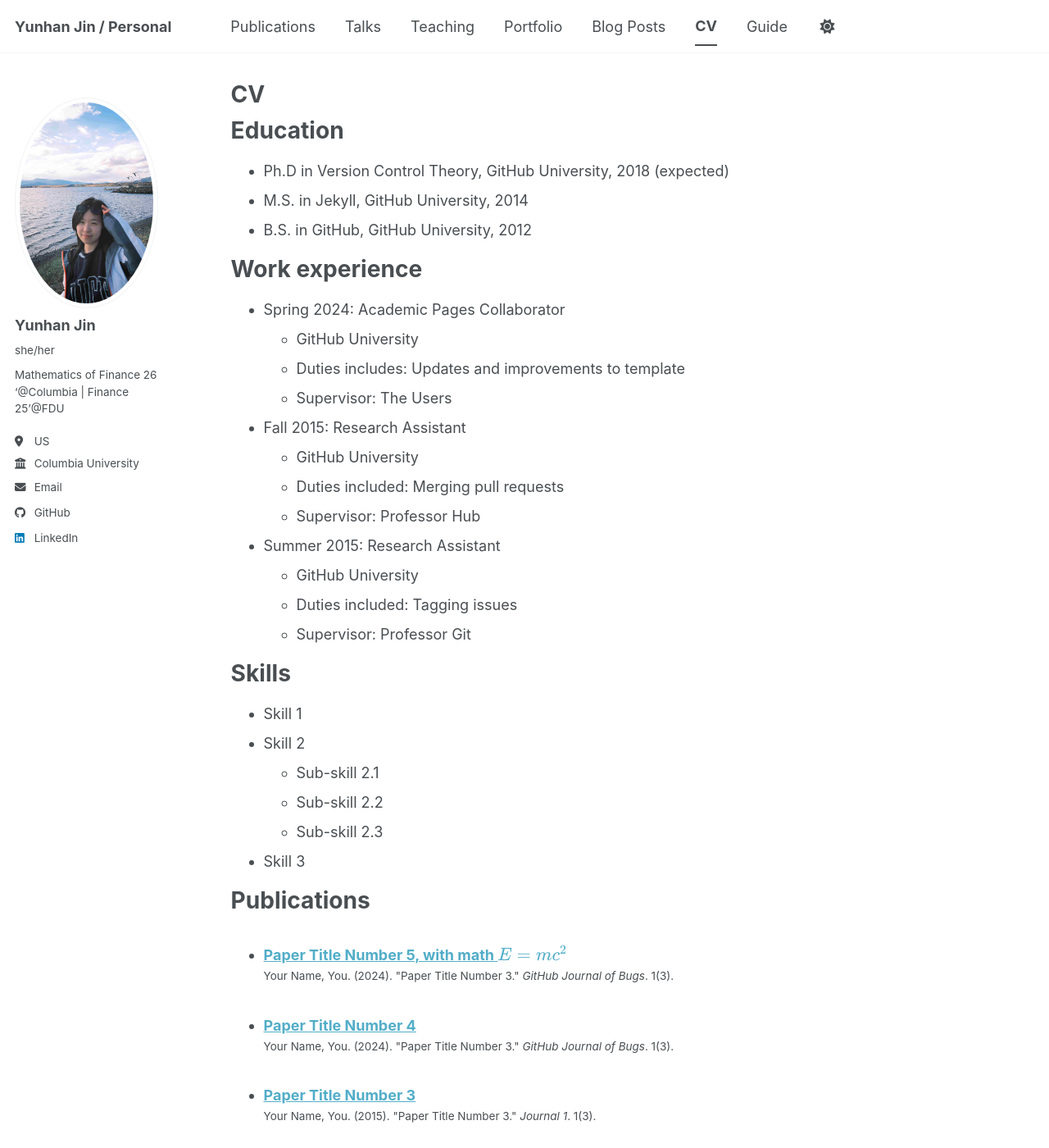
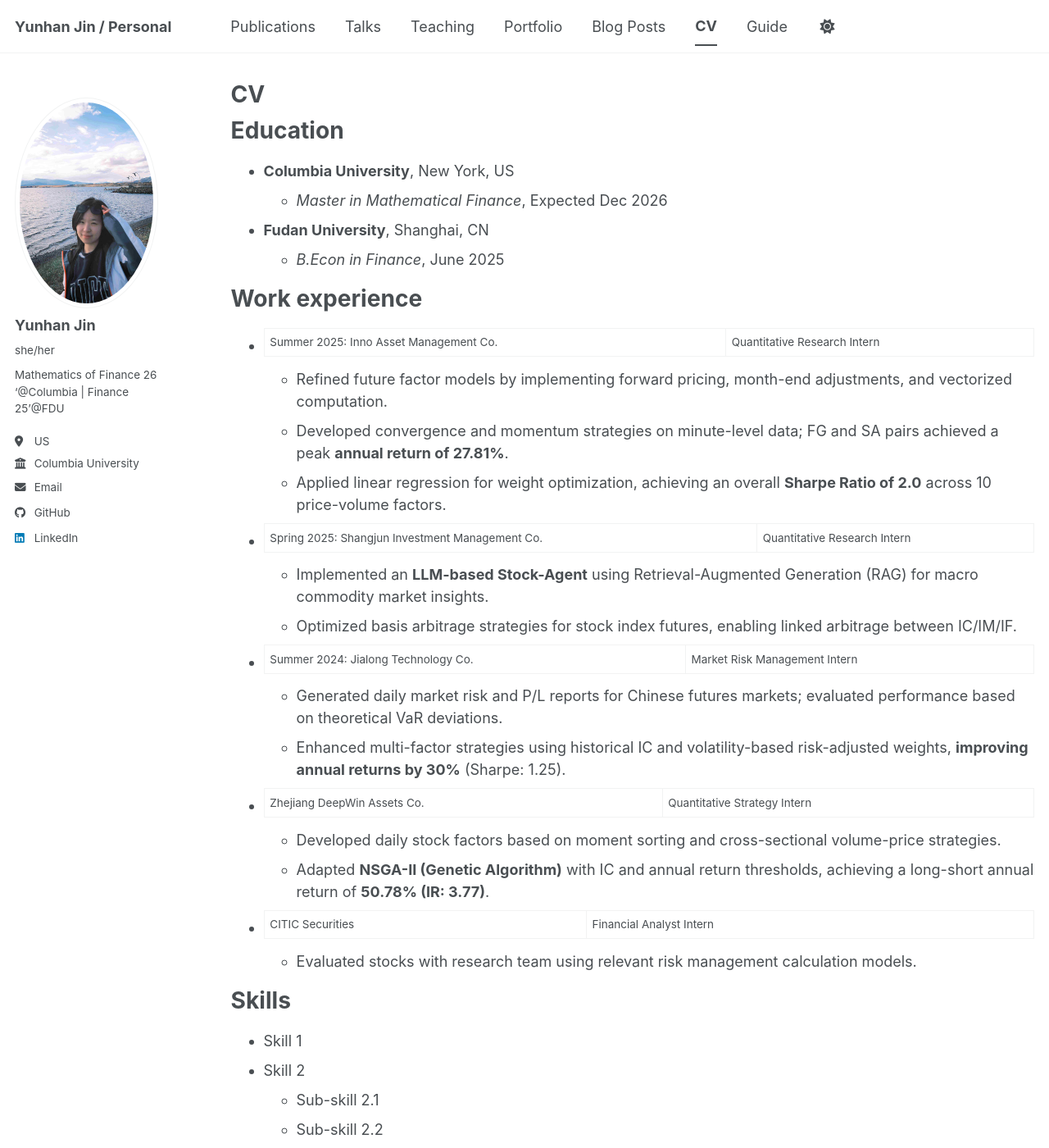
Before and after one commit to yunhanjin001/yunhanjin001.github.io, a Jekyll site: the page built from _pages/cv.md, in a window 1280 px wide and 1400 px high. Shown: the whole window at 82% size. Built offline with Jekyll 4.4.1, drawn with Linux system fonts in a browser that asks for light colours; a script bundle is joined from its source files by our own code; library files that are not in the unit come from our copies.

Commit message:
Revise CV with new education and work experience
Updated education and work experience sections with new details and positions.

```diff
--- a/_pages/cv.md
+++ b/_pages/cv.md
@@ -11,26 +11,32 @@
 
 Education
 ======
-* Ph.D in Version Control Theory, GitHub University, 2018 (expected)
-* M.S. in Jekyll, GitHub University, 2014
-* B.S. in GitHub, GitHub University, 2012
+* **Columbia University**, New York, US
+  * *Master in Mathematical Finance*, Expected Dec 2026
+* **Fudan University**, Shanghai, CN
+  * *B.Econ in Finance*, June 2025
 
 Work experience
 ======
-* Spring 2024: Academic Pages Collaborator
-  * GitHub University
-  * Duties includes: Updates and improvements to template
-  * Supervisor: The Users
+* Summer 2025: Inno Asset Management Co. | Quantitative Research Intern
+  * Refined future factor models by implementing forward pricing, month-end adjustments, and vectorized computation.
+  * Developed convergence and momentum strategies on minute-level data; FG and SA pairs achieved a peak **annual return of 27.81%**.
+  * Applied linear regression for weight optimization, achieving an overall **Sharpe Ratio of 2.0** across 10 price-volume factors.
 
-* Fall 2015: Research Assistant
-  * GitHub University
-  * Duties included: Merging pull requests
-  * Supervisor: Professor Hub
+* Spring 2025: Shangjun Investment Management Co. | Quantitative Research Intern
+  * Implemented an **LLM-based Stock-Agent** using Retrieval-Augmented Generation (RAG) for macro commodity market insights.
+  * Optimized basis arbitrage strategies for stock index futures, enabling linked arbitrage between IC/IM/IF.
 
-* Summer 2015: Research Assistant
-  * GitHub University
-  * Duties included: Tagging issues
-  * Supervisor: Professor Git
+* Summer 2024: Jialong Technology Co. | Market Risk Management Intern
+  * Generated daily market risk and P/L reports for Chinese futures markets; evaluated performance based on theoretical VaR deviations.
+  * Enhanced multi-factor strategies using historical IC and volatility-based risk-adjusted weights, **improving annual returns by 30%** (Sharpe: 1.25).
+
+* Zhejiang DeepWin Assets Co. | Quantitative Strategy Intern
+  * Developed daily stock factors based on moment sorting and cross-sectional volume-price strategies.
+  * Adapted **NSGA-II (Genetic Algorithm)** with IC and annual return thresholds, achieving a long-short annual return of **50.78% (IR: 3.77)**.
+
+* CITIC Securities | Financial Analyst Intern
+  * Evaluated stocks with research team using relevant risk management calculation models.
 
 Skills
 ======
```
